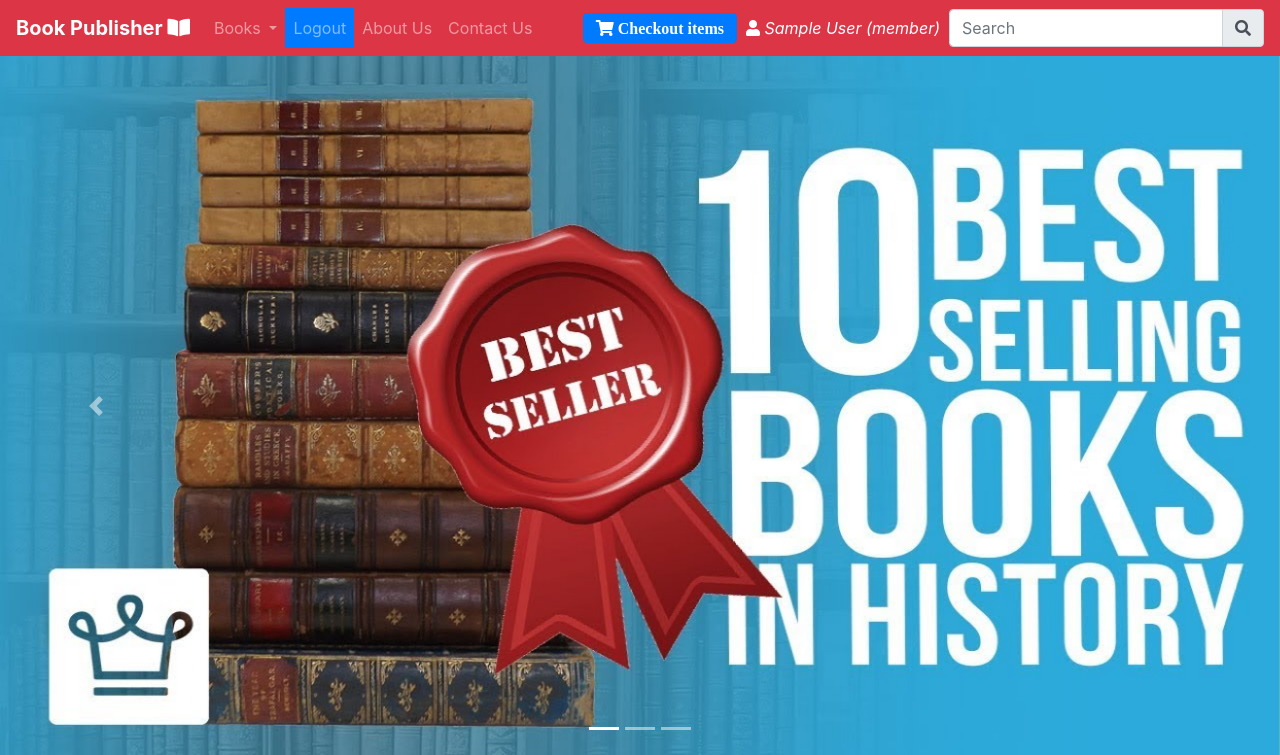
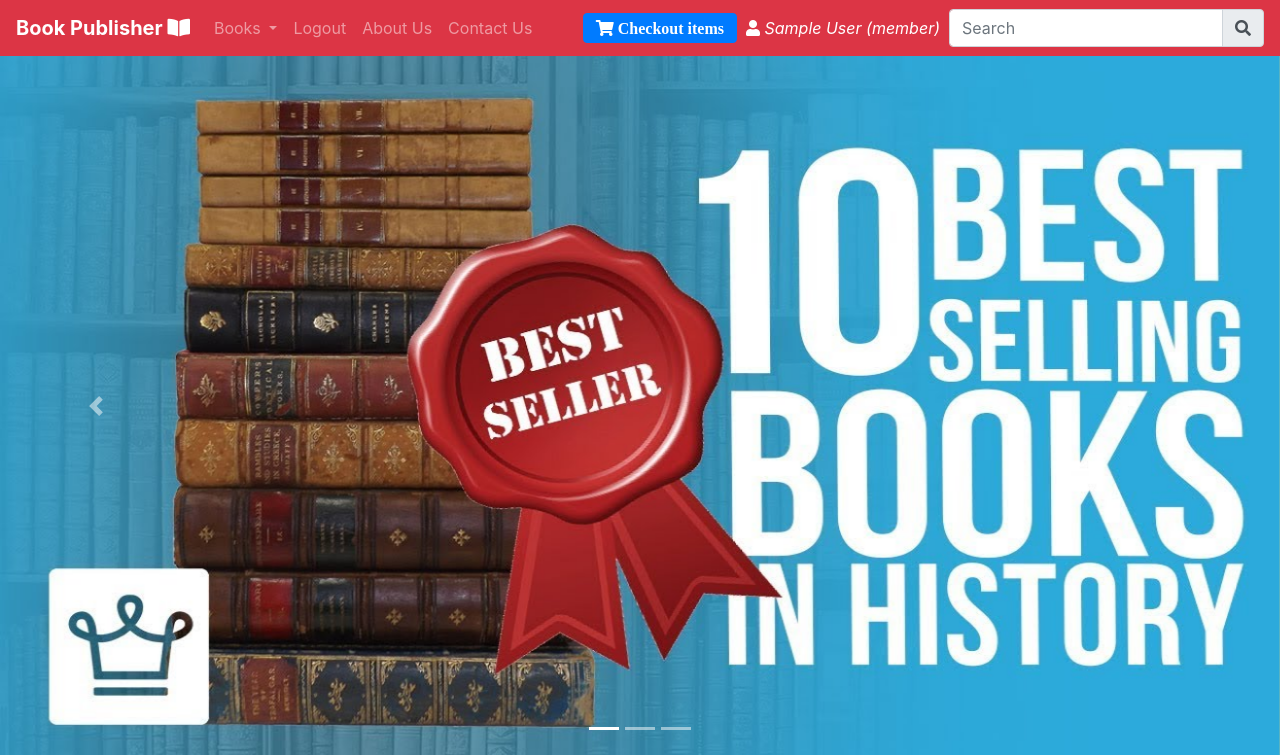
Before and after one commit to JonathanZYZ/App3PD, a PHP site: page /index.php in a window 1280 px wide. Shown: the top 755 px of the page. Run offline with PHP 8.4, Linux system fonts and the light colour scheme; the visitor is signed in with stand-in values (Sample User, id 1).

Commit message:
App 3 commit 7

```diff
--- a/navbar.php
+++ b/navbar.php
@@ -20,7 +20,7 @@
                         <?php } ?>
                     </div>
                 </li>
-                <li class="nav-item  bg-primary">
+                <li class="nav-item">
                     <a class="nav-link" href="logout.php">Logout</a>
                 </li>
             <?php } else { ?>
```
